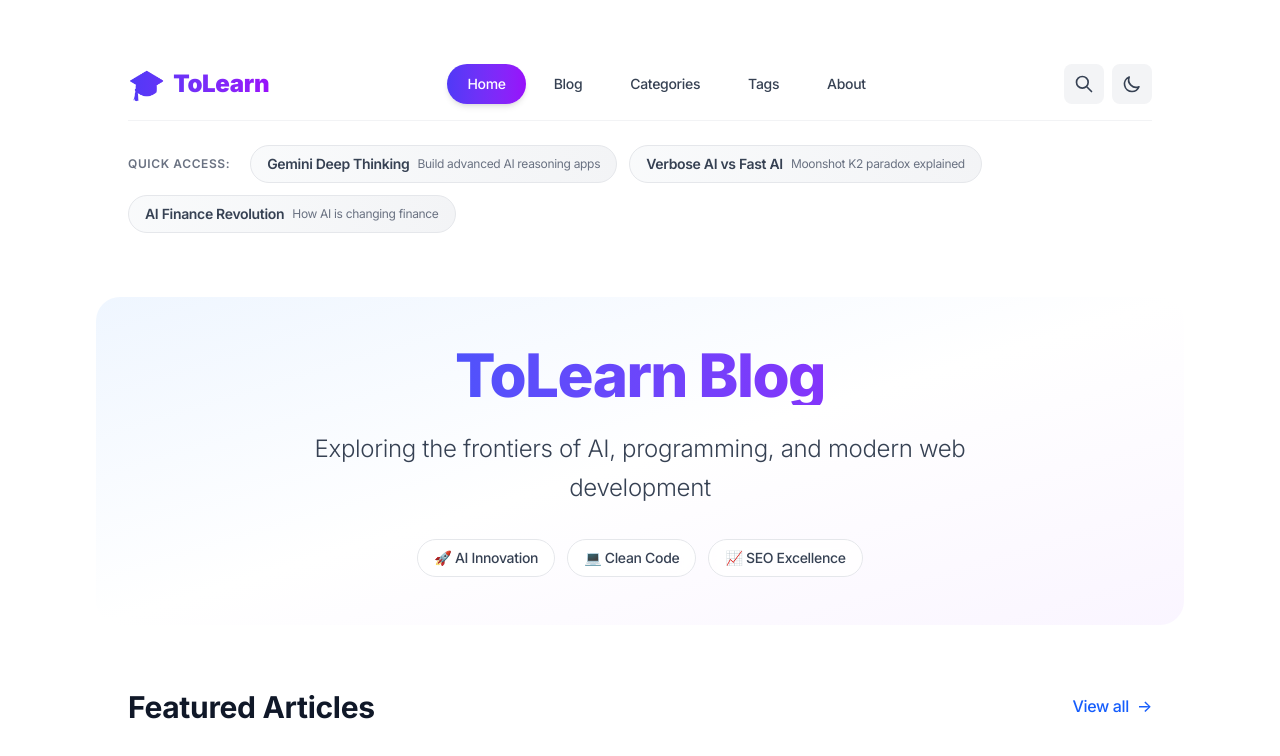
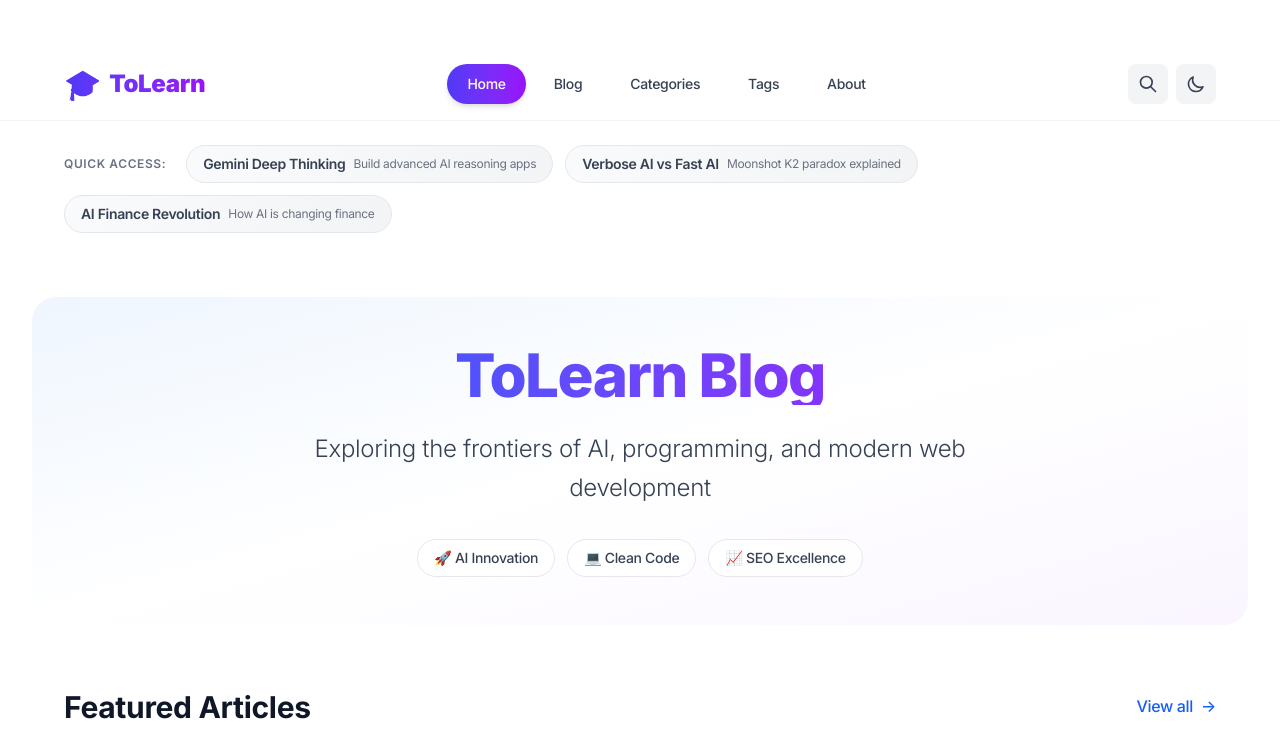
Before and after one commit to leoli77521/portfolio-starter-kit, a Next.js app: page / in a window 1280 px wide. Shown: the top 756 px of the page. Built offline with nearby package versions, Linux system fonts and the light colour scheme.

Commit message:
fix: widen layout and lower toc breakpoint to lg

```diff
--- a/app/blog/[slug]/page.tsx
+++ b/app/blog/[slug]/page.tsx
@@ -291,7 +291,7 @@ export default function Blog({ params }) {
         </article>
 
         {/* Sidebar Table of Contents */}
-        <aside className="hidden xl:block w-64 shrink-0">
+        <aside className="hidden lg:block w-64 shrink-0">
           <div className="sticky top-24">
             <TableOfContents headings={headings} />
           </div>
--- a/app/components/toc.tsx
+++ b/app/components/toc.tsx
@@ -43,7 +43,7 @@ export function TableOfContents({ headings }: { headings: Heading[] }) {
     if (headings.length === 0) return null
 
     return (
-        <nav className="sticky top-24 max-h-[calc(100vh-8rem)] overflow-y-auto hidden xl:block w-64">
+        <nav className="sticky top-24 max-h-[calc(100vh-8rem)] overflow-y-auto hidden lg:block w-64">
             <h4 className="text-sm font-semibold text-gray-900 dark:text-gray-100 mb-4 uppercase tracking-wider">
                 On this page
             </h4>
@@ -63,8 +63,8 @@ export function TableOfContents({ headings }: { headings: Heading[] }) {
                                 setActiveId(heading.slug)
                             }}
                             className={`block transition-colors duration-200 border-l-2 pl-4 ${activeId === heading.slug
-                                    ? 'border-blue-600 text-blue-600 dark:text-blue-400 font-medium'
-                                    : 'border-transparent text-gray-600 dark:text-gray-400 hover:text-gray-900 dark:hover:text-gray-200 hover:border-gray-300 dark:hover:border-gray-700'
+                                ? 'border-blue-600 text-blue-600 dark:text-blue-400 font-medium'
+                                : 'border-transparent text-gray-600 dark:text-gray-400 hover:text-gray-900 dark:hover:text-gray-200 hover:border-gray-300 dark:hover:border-gray-700'
                                 }`}
                         >
                             {heading.text}
--- a/app/layout.tsx
+++ b/app/layout.tsx
@@ -123,7 +123,7 @@ export default function RootLayout({
         />
         <GoogleAdSense />
       </head>
-      <body className={cx('antialiased max-w-5xl mx-4 lg:mx-auto mt-8 lg:mt-12', inter.className)}>
+      <body className={cx('antialiased max-w-7xl mx-4 lg:mx-auto mt-8 lg:mt-12', inter.className)}>
         <a href="#main-content" className="skip-to-content">
           Skip to main content
         </a>
```
